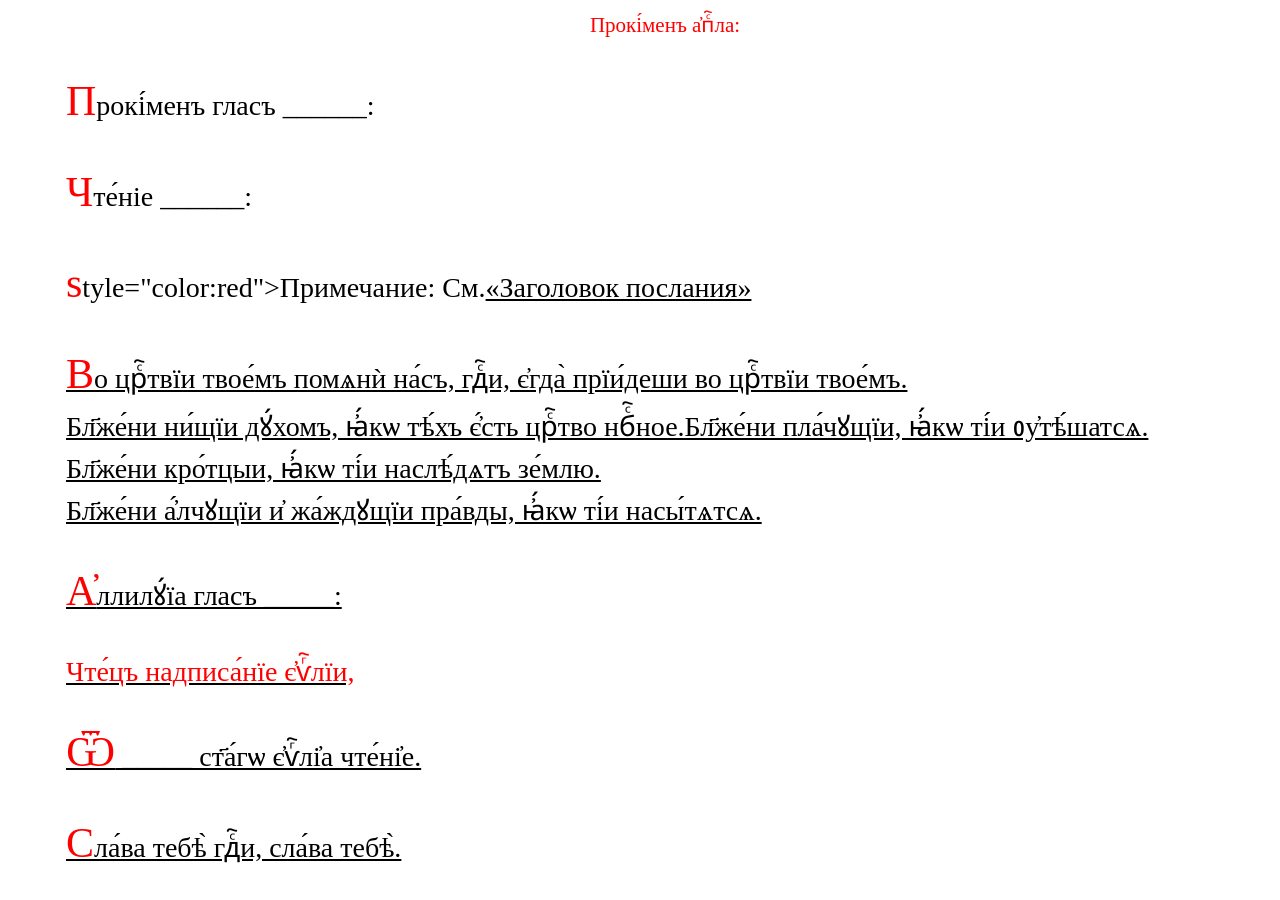
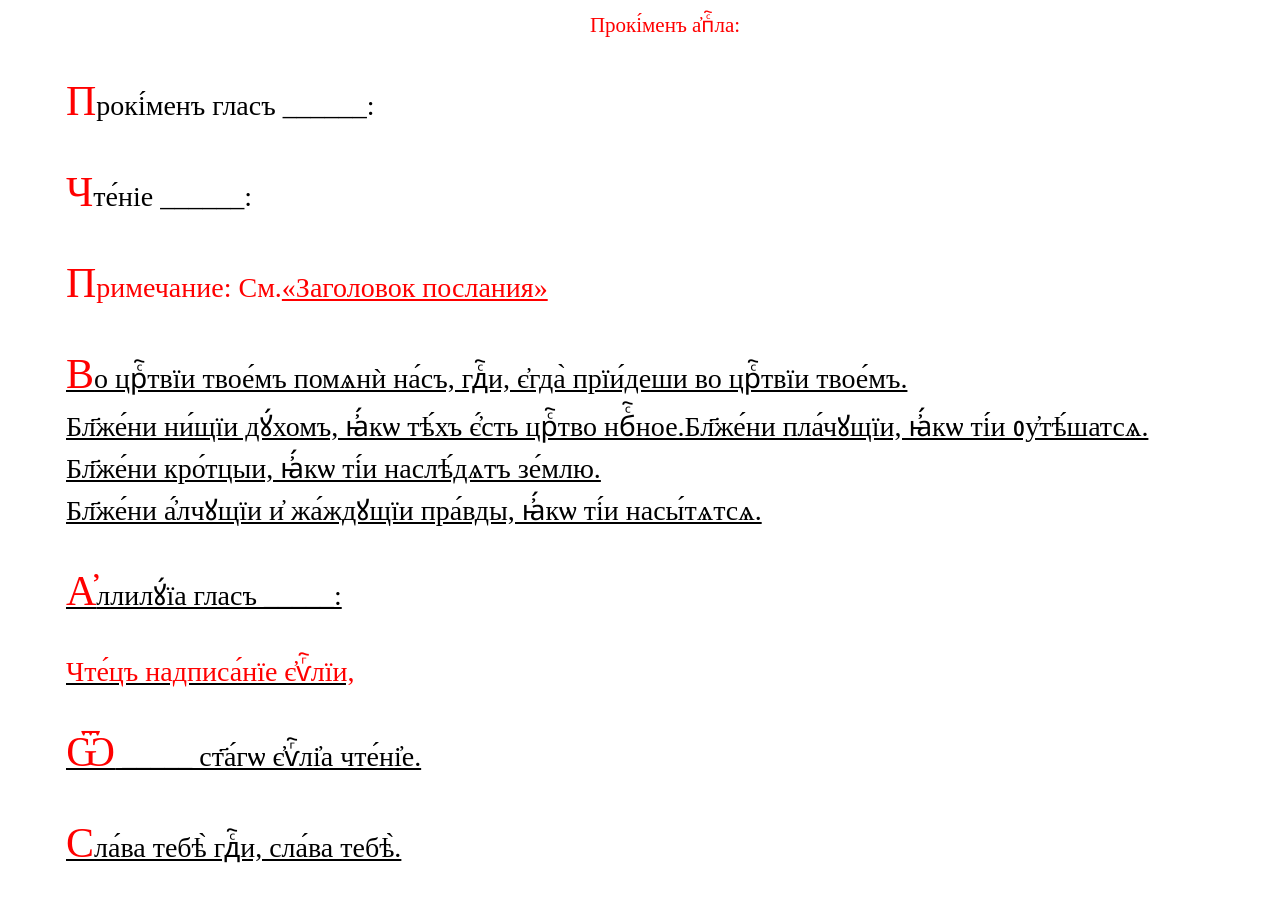
Before and after one commit to markjville/markjville.github.io, a Jekyll site: the page ReadersServ-Slav.html, which Jekyll copies as it is, in a window 1280 px wide and 900 px high, scrolled down 3963 px. Built offline with Jekyll 4.4.1, drawn with Linux system fonts in a browser that asks for light colours; some web fonts are replaced; comment, search, counter and statistics services are not loaded.

Commit message:
Update ReadersServ-Slav.html

```diff
--- a/ReadersServ-Slav.html
+++ b/ReadersServ-Slav.html
@@ -63,7 +63,7 @@ p::first-letter {
 <div style="text-align:center;color:red;font-size:75%">Прокі́менъ а҆пⷭ҇ла:</div>
 
 <p>Прокі́менъ гласъ ______:</p>
-<p>Чте́ніе ______:</p><p> style="color:red">Примечание: См.<a href="https://markjville.github.io/docs/Изобразительная/Заголовки.html">«Заголовок послания»</p>
+<p>Чте́ніе ______:</p><p font-family:"Garamond"; style="color:red">Примечание: См.<a href="https://markjville.github.io/docs/Изобразительная/Заголовки.html">«Заголовок послания»</p>
 <p>	Во црⷭ҇твїи твое́мъ помѧнѝ на́съ, гдⷭ҇и, є҆гда̀ прїи́деши во црⷭ҇твїи твое́мъ.<br/>
 Бл҃же́ни ни́щїи дꙋ́хомъ, ꙗ҆́кѡ тѣ́хъ є҆́сть црⷭ҇тво нбⷭ҇ное.Бл҃же́ни пла́чꙋщїи, ꙗ҆́кѡ ті́и ᲂу҆тѣ́шатсѧ.<br/>
 Бл҃же́ни кро́тцыи, ꙗ҆́кѡ ті́и наслѣ́дѧтъ зе́млю.<br/>
```
